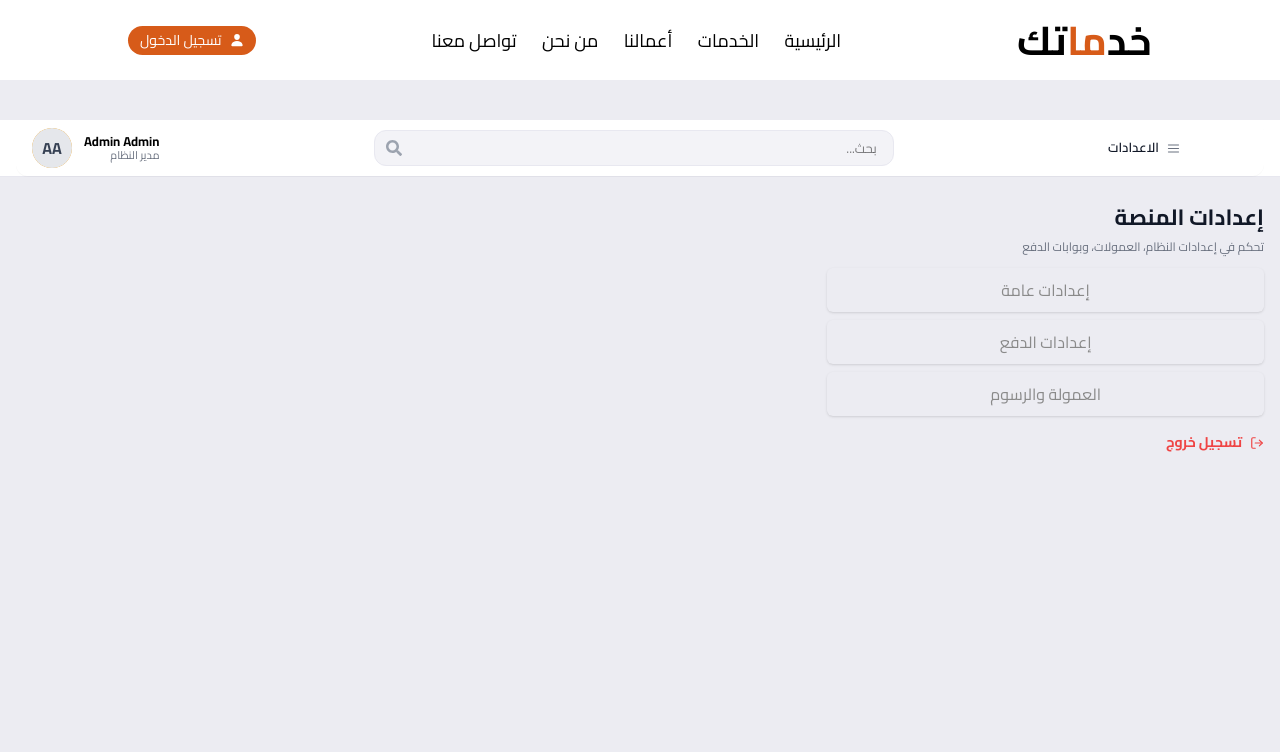
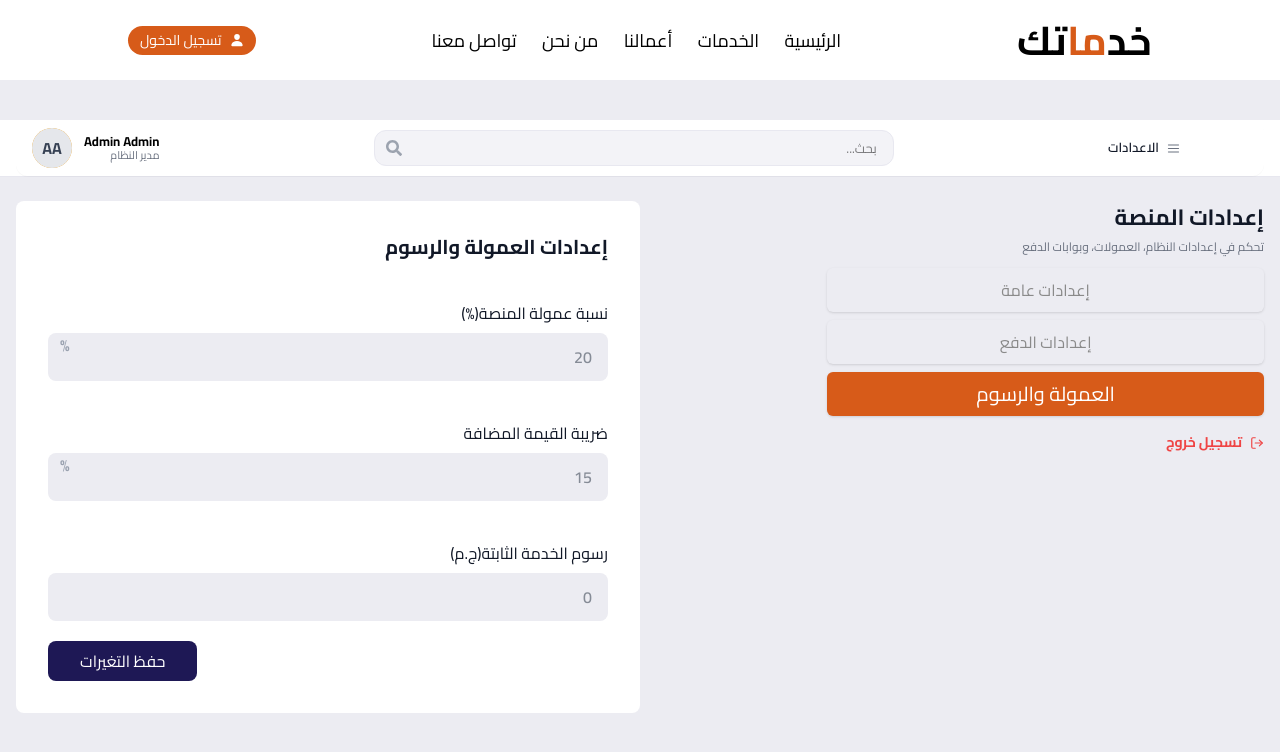
Before and after one commit to NorhanGamalY/khadamatak, a React (Vite) app: page /admin/settings/commission in a window 1280 px wide. Shown: the top 752 px of the page. Built offline with nearby package versions, Linux system fonts and the light colour scheme.

Commit message:
commission

```diff
--- a/src/App.jsx
+++ b/src/App.jsx
@@ -22,6 +22,7 @@ import CraftsmanServices from "./pages/craftsman/Services";
 import Users from './pages/admin/Users';
 import Logout from './pages/admin/Logout';
 import Appointments from "./pages/craftsman/Appointments";
+import Commission from "./pages/admin/Commission";
 
 function App() {
   return (
@@ -42,6 +43,7 @@ function App() {
             <Route path="settings/*" element={<Settings />}>
               <Route index element={<GenreralSettings />} />
               <Route path="payment" element={<PaymentSettings />} />
+              <Route path="commission" element={<Commission />} />
               <Route path='logout' element={<Logout />} />
             </Route>
             <Route path="reports" element={<Reports />} />
--- /dev/null
+++ b/src/pages/admin/Commission.jsx
@@ -0,0 +1,40 @@
+import React from 'react'
+
+const inpuData = [
+    { id: 1, tittle: "نسبة عمولة المنصة(%)", inpuNum: 20, icon: "%" },
+    { id: 2, tittle: "ضريبة القيمة المضافة", inpuNum: 15, icon: "%" },
+    { id: 3, tittle: "رسوم الخدمة الثابتة(ج.م)", inpuNum: 0 }
+
+]
+
+function Commission() {
+    return (
+        <>
+            <section className='bg-white rounded-lg p-8' >
+                <div dir='rtl'>
+                    <h2 className='font-bold text-xl'>إعدادات العمولة والرسوم</h2>
+                    {inpuData.map((items) => (
+                        <div className='mt-10'>
+                            <label className='pb-1' htmlFor="">{items.tittle}</label>
+                            <div className='my-2'>
+                                <input
+                                    className='relative w-full relata bg-[#ECECF2] h-12 px-4 rounded-lg border-none outline-none text-right font-semibold text-gray-800'
+                                    type="number" placeholder={items.inpuNum} />
+                                {items.icon && (
+                                    <span className='absolute left-15 text-gray-400 font-bold'>
+                                        {items.icon}
+                                    </span>
+                                )}
+                            </div>
+                        </div>
+                    ))}
+                </div>
+                <button className='bg-secondary text-white px-8 py-2 mt-3 rounded-lg'>
+                    حفظ التغيرات
+                </button>
+            </section>
+        </>
+    )
+}
+
+export default Commission
--- a/src/pages/admin/Settings.jsx
+++ b/src/pages/admin/Settings.jsx
@@ -11,7 +11,7 @@ export default function Settings() {
     const navItems = [
         { label: "إعدادات عامة", to: "/admin/settings" },
         { label: "إعدادات الدفع", to: "payment" },
-        { label: "العمولة والرسوم", to: "services" },
+        { label: "العمولة والرسوم", to: "/admin/settings/commission" },
     ];
 
     return (
```
